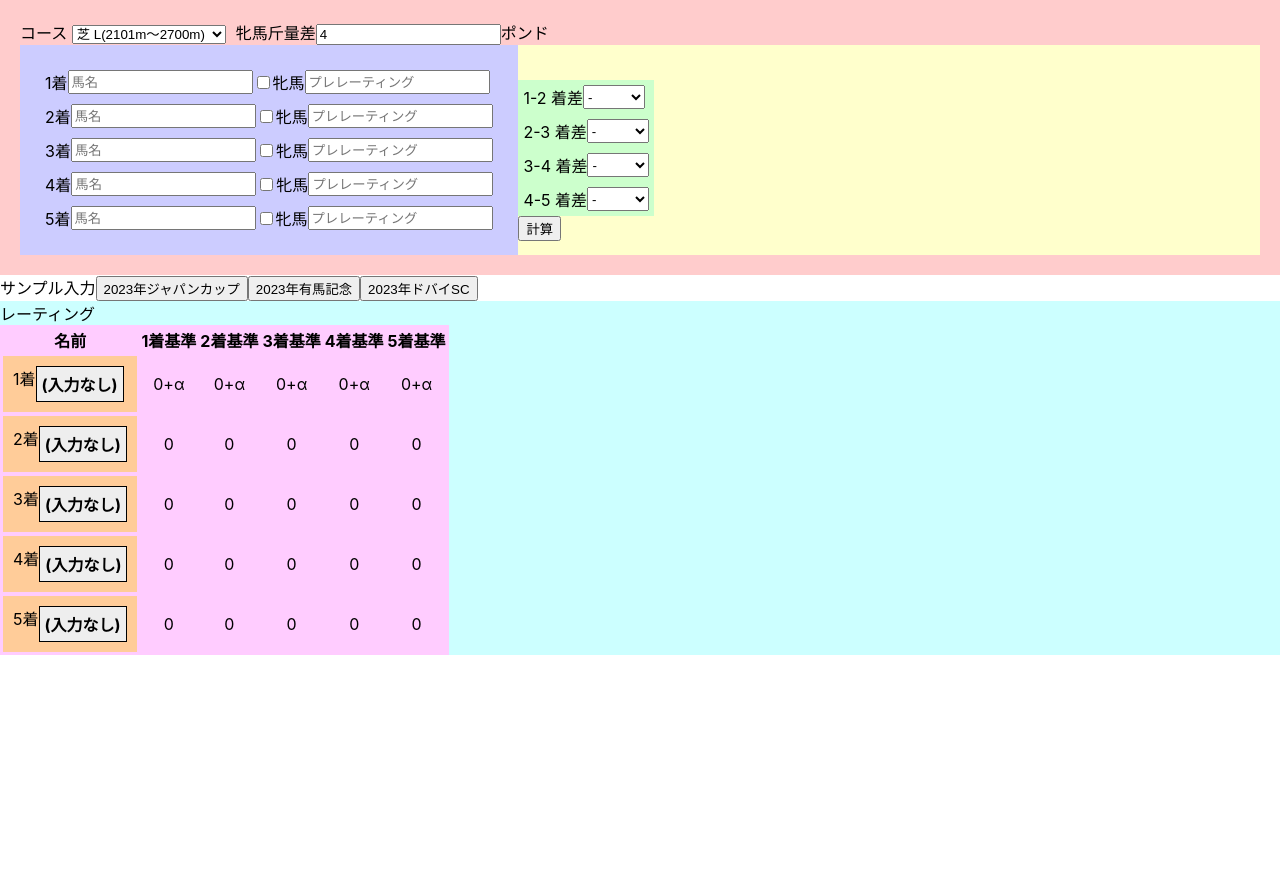
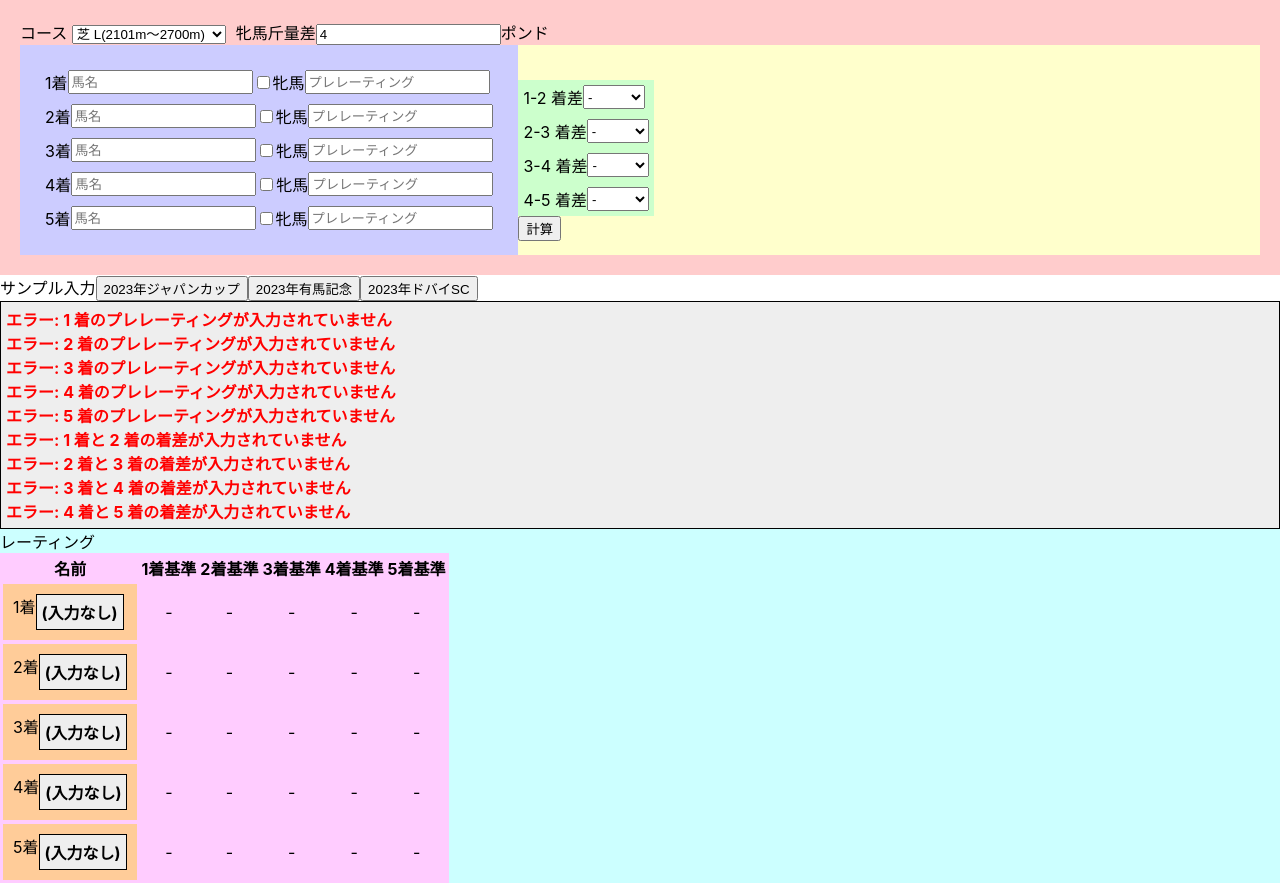
Before and after one commit to 0214sh7/horse-rating-calculator, a React (Create React App) app: page / in a window 1280 px wide. Both pictures are taken after a click on the button "計算". Before the commit the page ends 800 px from the top, so only its background shows below. Built offline with nearby package versions, Linux system fonts and the light colour scheme.

Commit message:
エラー検出と出力を追加

```diff
--- a/src/App.js
+++ b/src/App.js
@@ -1,5 +1,5 @@
 import { InputResult } from './components/inputHorse';
-import { OutputResult } from './components/outputHorse';
+import { OutputResult, OutputError } from './components/outputHorse';
 import { InputSample } from './components/sample';
 import React, { useState } from "react";
 import './App.css';
@@ -59,8 +59,41 @@ function App() {
   }
 
   const [newRating, setNewRating] = useState(initialRating);
+  const [inputError, setInputError] = useState([]);
 
   const calculation = () => {
+
+    //エラー検知
+    setInputError(inputError.splice(0))
+    var err = []
+
+    if(courseRatio[course] === undefined){err.push("コースが不正です")}
+    if(allowance.length === 0){err.push("牝馬斤量差が入力されていません")}
+    if(isNaN(Number(allowance))){err.push("牝馬斤量差が不正です")}
+
+    if(inputHorse1.prerating.length === 0){err.push("1 着のプレレーティングが入力されていません")}
+    if(inputHorse2.prerating.length === 0){err.push("2 着のプレレーティングが入力されていません")}
+    if(inputHorse3.prerating.length === 0){err.push("3 着のプレレーティングが入力されていません")}
+    if(inputHorse4.prerating.length === 0){err.push("4 着のプレレーティングが入力されていません")}
+    if(inputHorse5.prerating.length === 0){err.push("5 着のプレレーティングが入力されていません")}
+
+    if(isNaN(Number(inputHorse1.prerating))){err.push("1 着のプレレーティングが不正です")}
+    if(isNaN(Number(inputHorse2.prerating))){err.push("2 着のプレレーティングが不正です")}
+    if(isNaN(Number(inputHorse3.prerating))){err.push("3 着のプレレーティングが不正です")}
+    if(isNaN(Number(inputHorse4.prerating))){err.push("4 着のプレレーティングが不正です")}
+    if(isNaN(Number(inputHorse5.prerating))){err.push("5 着のプレレーティングが不正です")}
+
+    if(inputHorse2.margin === undefined || Number(inputHorse2.margin) < 0){err.push("1 着と 2 着の着差が入力されていません")}
+    if(inputHorse3.margin === undefined || Number(inputHorse3.margin) < 0){err.push("2 着と 3 着の着差が入力されていません")}
+    if(inputHorse4.margin === undefined || Number(inputHorse4.margin) < 0){err.push("3 着と 4 着の着差が入力されていません")}
+    if(inputHorse5.margin === undefined || Number(inputHorse5.margin) < 0){err.push("4 着と 5 着の着差が入力されていません")}
+
+    setInputError(err)
+
+    if(err.length !== 0){
+      return;
+    }
+    //エラーなし
 
     var distance = Array(size);
 
@@ -132,6 +165,9 @@ function App() {
           setInputHorse1,setInputHorse2,setInputHorse3,setInputHorse4,setInputHorse5
         ]}
       />
+      <OutputError
+        error = {inputError}
+      />
       <OutputResult
         size = {size}
         horses = {[
--- a/src/components/inputHorse.jsx
+++ b/src/components/inputHorse.jsx
@@ -1,4 +1,4 @@
-import React, { useState } from "react";
+import React /*, { useState }*/ from "react";
 
 export function InputResult({size, setSize, allowance, setAllowance, course, setCourse, horses, setHorses, calculation}){
     return(
--- a/src/components/outputHorse.jsx
+++ b/src/components/outputHorse.jsx
@@ -5,6 +5,26 @@ export function ShowData({data,color}){
         </div>
     );
 };
+
+export function OutputError({error}){
+
+    if(error.length===0){
+        return;
+    }else{
+
+        var err = ''
+        for(var i=0;i<error.length;i++){
+            err = err + "エラー: " + error[i] + "\n"
+        }
+
+        return(
+            <div className="ShowData" style={{...styles.showData, color:"red"}}>
+                {err}
+            </div>
+        );
+    }
+
+}
 
 export function OutputResult({size, horses, rating}){
 
@@ -98,6 +118,7 @@ const styles = {
         fontWeight: "bold",
         border: "solid 1.5px #000",
         backgroundColor: '#eee',
+        whiteSpace: 'pre-line',
     },
     outputResult: {
         flexDirection: 'row',
```
